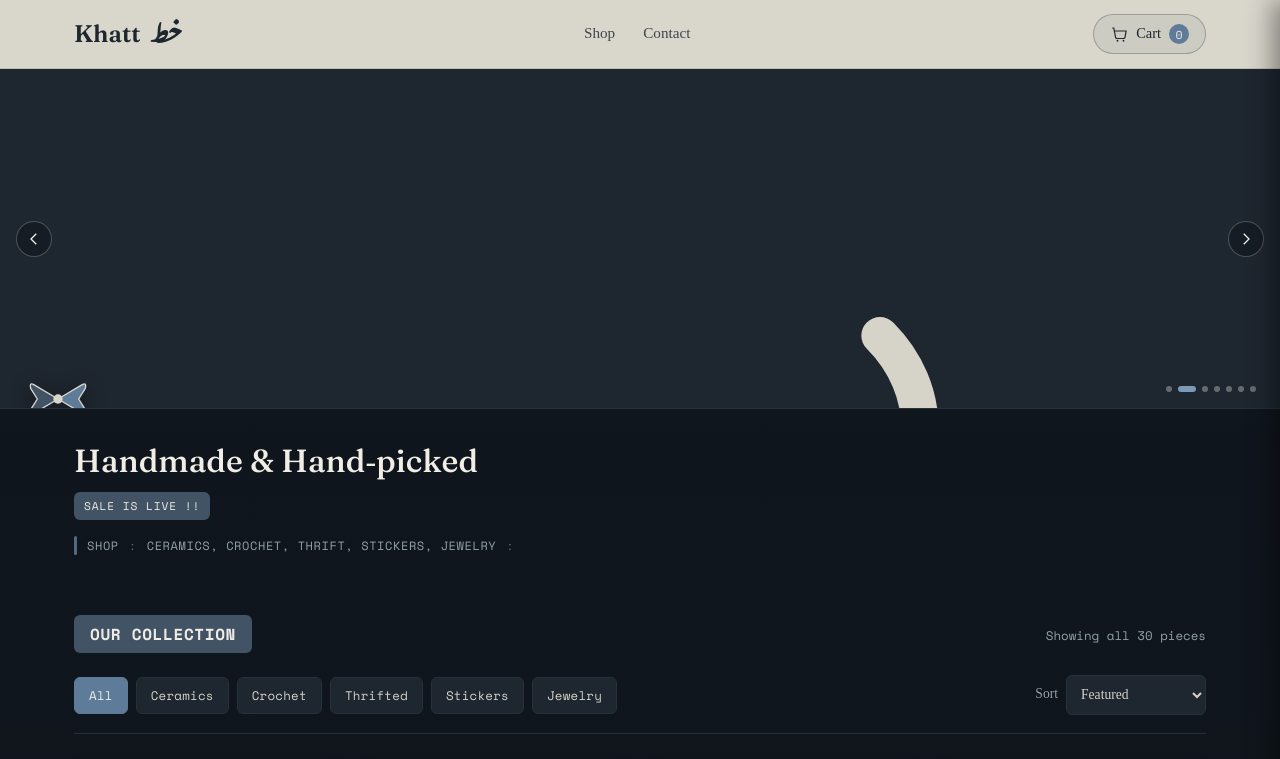
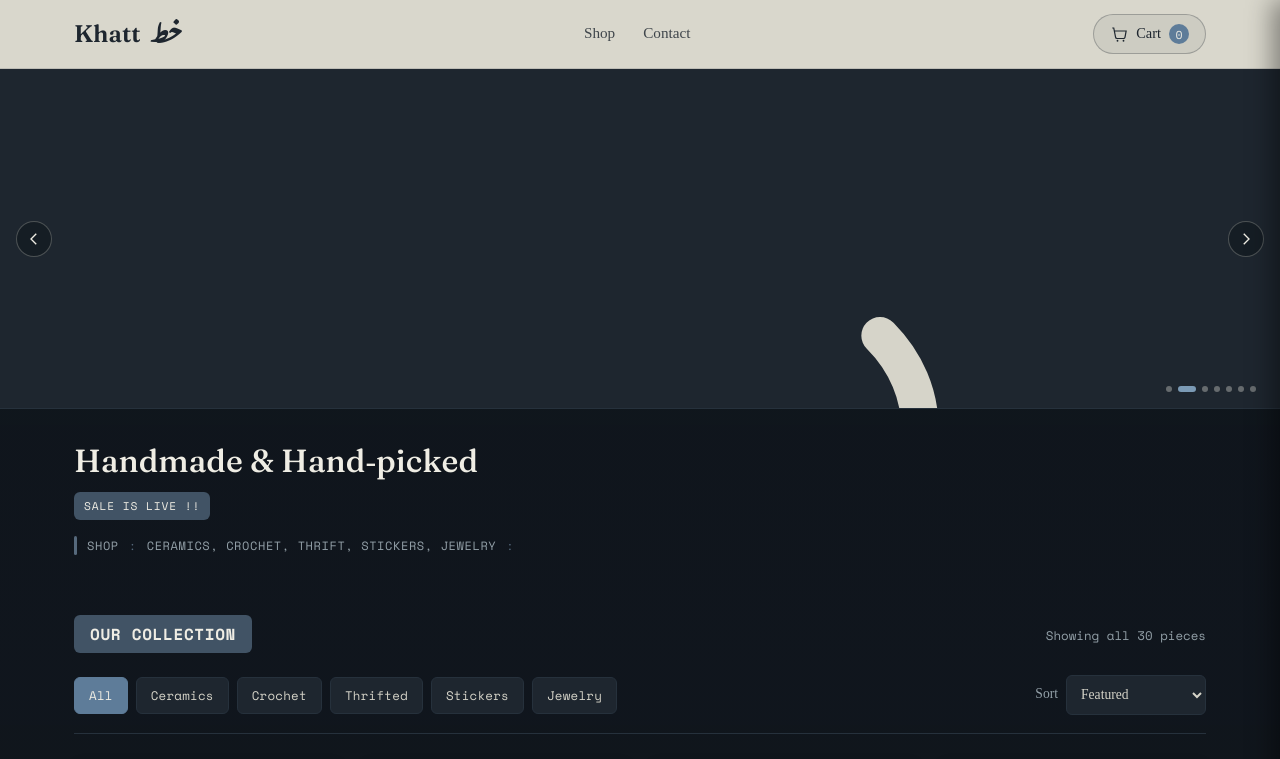
Before and after one commit to amnahs12/Khat.com, a website: page index.html in a window 1280 px wide. Shown: the top 759 px of the page. Drawn offline with nearby package versions, Linux system fonts and the light colour scheme; no server answers; a web font is replaced by a local one.

Commit message:
Update index.html

```diff
--- a/index.html
+++ b/index.html
@@ -48,7 +48,7 @@
 
 <main id="top">
 
-  <!-- ============ HERO — full-bleed photo banner, Notion-page inspired ============ -->
+  <!-- ============ HERO — small, minimalist product slideshow ============ -->
   <section class="hero">
     <div class="hero-banner" id="slideshow" aria-roledescription="carousel" aria-label="Featured products">
       <div class="slideshow-track" id="slideshowTrack"></div>
@@ -61,12 +61,6 @@
       </button>
 
       <div class="slide-dots" id="slideDots" role="tablist" aria-label="Choose slide"></div>
-
-      <svg class="hero-ribbon" viewBox="0 0 90 70" aria-hidden="true">
-        <path d="M45 30 L8 8 Q2 5 4 14 L14 30 L4 46 Q2 55 8 52 L45 30 Z" fill="var(--slate)" stroke="var(--header-bg)" stroke-width="2" stroke-linejoin="round"/>
-        <path d="M45 30 L82 8 Q88 5 86 14 L76 30 L86 46 Q88 55 82 52 L45 30 Z" fill="var(--oxblood)" stroke="var(--header-bg)" stroke-width="2" stroke-linejoin="round"/>
-        <circle cx="45" cy="30" r="7" fill="var(--header-bg)"/>
-      </svg>
     </div>
 
     <div class="wrap hero-caption">
```
